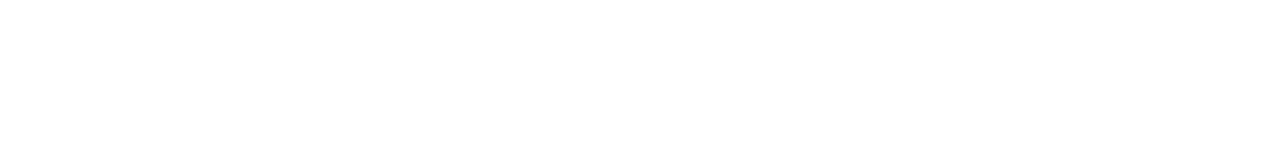
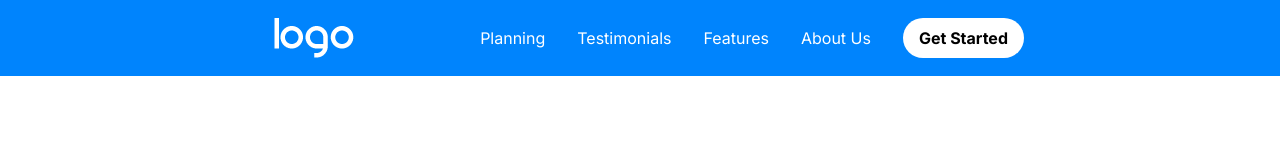
Before and after one commit to Yuri-Punzo/htmlcss-responsive-layout, a plain HTML site: page index.html in a window 1280 px wide. Drawn offline with Linux system fonts and the light colour scheme.

Commit message:
header and all media transition completed

```diff
--- a/assets/css/style.css
+++ b/assets/css/style.css
@@ -6,14 +6,28 @@
 
 .container {
     width: 60%;
+    margin: auto;
+}
+
+img {
+    max-width: 100%;
+}
+
+body {
+    font-family: 'Inter', sans-serif;
 }
 
 /* #region utility */
 
-.flex{
+.debug {
+    background-color: indigo;
+}
+
+.flex_row {
     display: flex;
     flex-wrap: wrap;
 }
+
 
 
 
@@ -70,6 +84,46 @@
 
 /* #region header */
 
+.nav_bar {
+    background-color: #0084fd;
+}
+
+.menu_left {
+    display: flex;
+    align-items: center;
+    justify-content: flex-start;
+}
+
+.menu_right {
+    display: flex;
+    align-items: center;
+    justify-content: flex-end;
+}
+
+#logo {
+    margin: 18px;
+}
+
+.header_links {
+    margin-left: 32px;
+    text-decoration: none;
+    color: white;
+}
+
+.menu_right>.get_started {
+    padding: 10px 16px;
+    background-color: white;
+    border-radius: 50px;
+    color: black;
+    font-weight: bold;
+}
+
+.mobile_menu{
+    color: white;
+    font-size: 24px;
+    margin-right: 10px;
+    display: none;
+}
 
 
 /* #endregion header */
@@ -92,20 +146,31 @@
 /* #region media */
 @media screen and (max-width: 1200px) {
     .container {
-        width: 100%;
+        width: 95%;
     }
 }
 
-
 @media screen and (max-width: 768px) {
     .container {
-        width: 100%;
+        width: 95%;
+    }
+    .header_links{
+        display: none;
+    }
+    .mobile_menu{
+        display: block;
     }
 }
 
 @media screen and (max-width: 480px) {
     .container {
-        width: 100%;
+        width: 95%;
+    }
+    .header_links{
+        display: none;
+    }
+    .mobile_menu{
+        display: block;
     }
 }
 
--- a/index.html
+++ b/index.html
@@ -1,25 +1,38 @@
 <!DOCTYPE html>
 <html lang="en">
+
 <head>
     <meta charset="UTF-8">
     <meta http-equiv="X-UA-Compatible" content="IE=edge">
     <meta name="viewport" content="width=device-width, initial-scale=1.0">
+    <link rel="preconnect" href="https://fonts.googleapis.com">
+    <link rel="preconnect" href="https://fonts.gstatic.com" crossorigin>
+    <link href="https://fonts.googleapis.com/css2?family=Inter:wght@400;700&display=swap" rel="stylesheet">
+    <script src="https://kit.fontawesome.com/48d660b4b7.js" crossorigin="anonymous"></script>
     <link rel="stylesheet" href="./assets/css/style.css">
     <title>Responsive Layout</title>
 </head>
+
 <body>
 
     <header id="site_header">
-        <div class="container">
-            <div class="menu_left">
-                <div class="col_6"></div>
+        <nav class="nav_bar debug">
+            <div class="container">
+                <div class="flex_row">
+                    <div class="menu_left col_2">
+                        <img id="logo" src="./assets/img/logo.png" alt="">
+                    </div>
+                    <div class="menu_right col_10">
+                        <i class="fa-solid fa-bars mobile_menu"></i>
+                        <a class="header_links" href="">Planning</a>
+                        <a class="header_links" href="">Testimonials</a>
+                        <a class="header_links" href="">Features</a>
+                        <a class="header_links" href="">About Us</a>
+                        <a class="header_links get_started" href="">Get Started</a>
+                    </div>
+                </div>
             </div>
-            <!-- /.menu_left -->
-            <div class="menu_right">
-                <div class="col_6"></div>
-            </div>
-            <!-- /.menu_right -->
-        </div>
+        </nav>
         <!-- /.container -->
     </header>
     <!-- /#site_header -->
@@ -34,4 +47,5 @@
 
 
 </body>
+
 </html>
```
